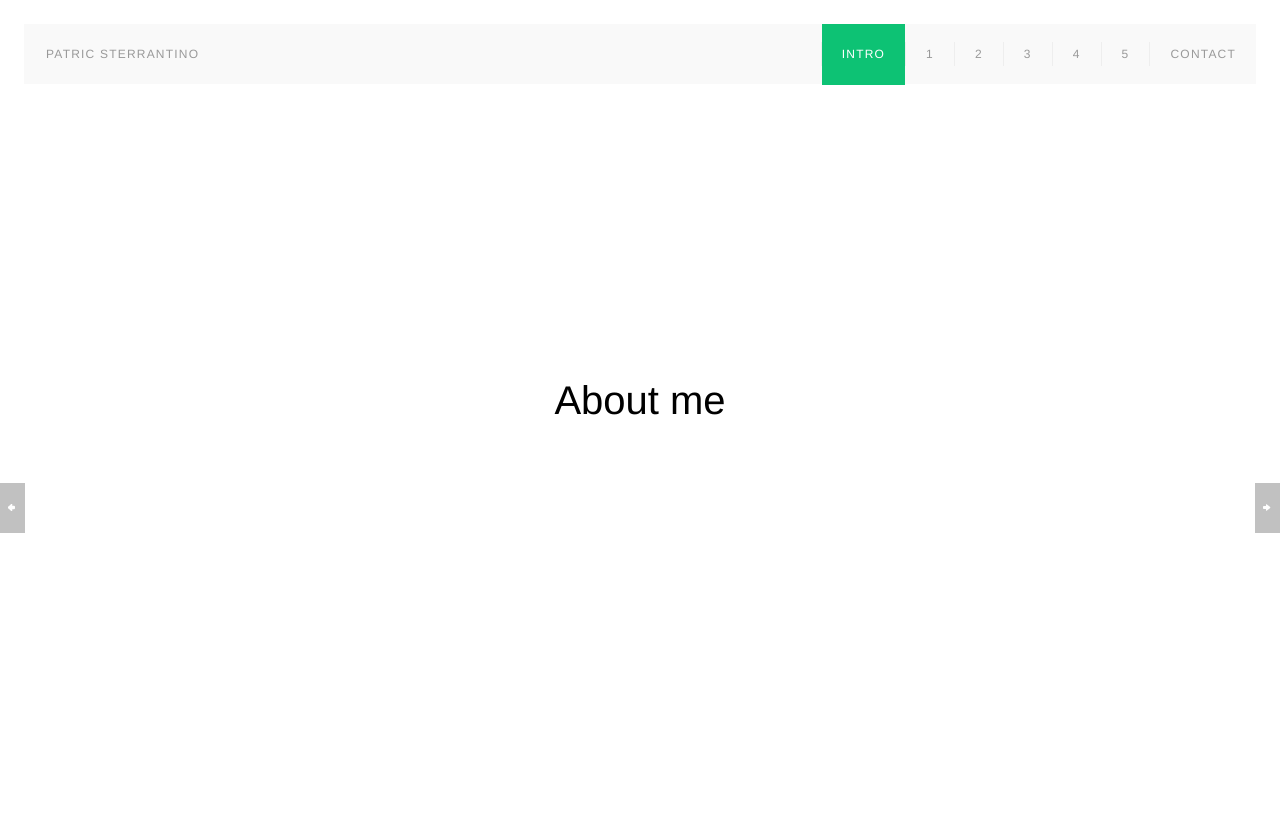
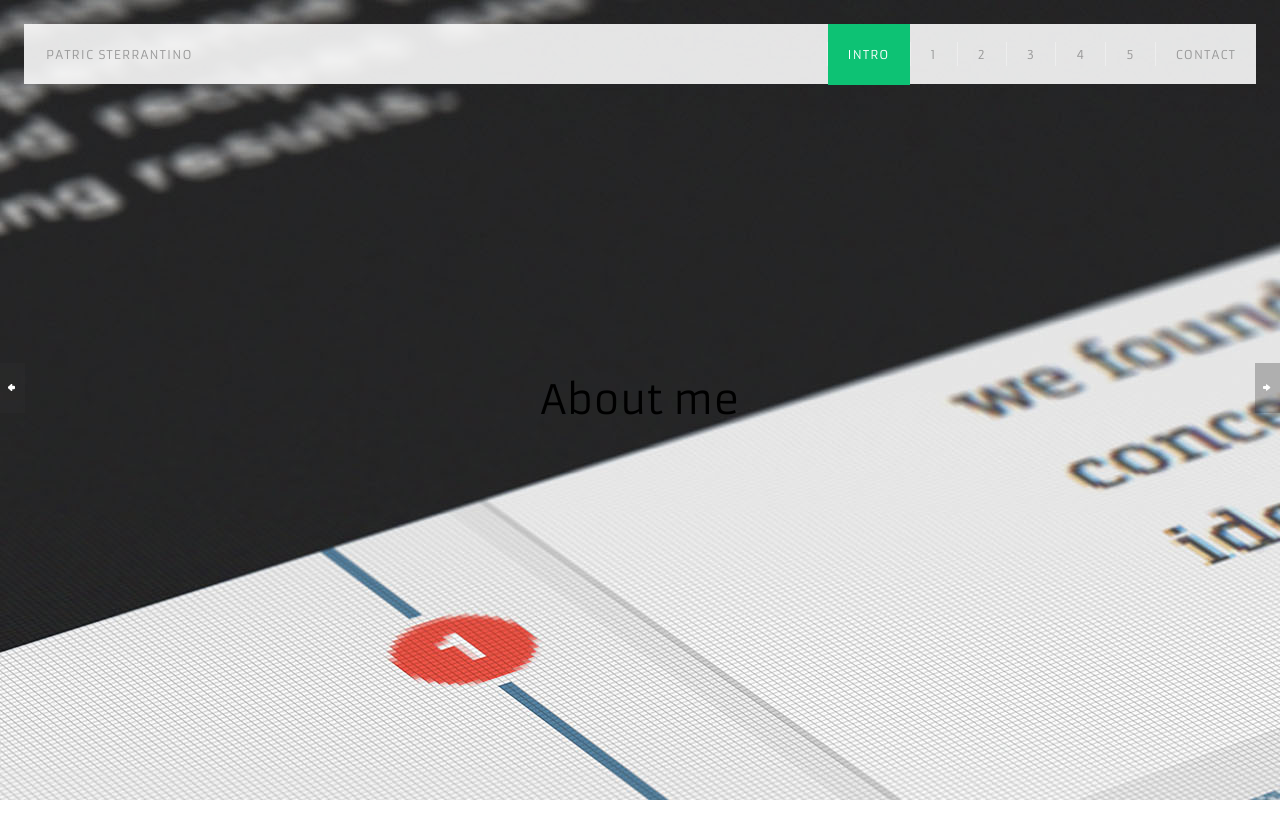
Before and after one commit to flytoe/Showcase, a plain HTML site: page index.html in a window 1280 px wide. After the commit the page ends 800 px from the top, so only its background shows below. Drawn offline with nearby package versions, Linux system fonts and the light colour scheme.

Commit message:
updates#03

```diff
--- a/index.html
+++ b/index.html
@@ -22,6 +22,8 @@
 
         <link rel="shortcut icon" href="favicon.ico" type="image/x-icon">
         <link rel="stylesheet" href="style.css" type="text/css" media="screen">
+
+        <link href='http://fonts.googleapis.com/css?family=Armata' rel='stylesheet' type='text/css'>
 
         <script src="js/analytics.js"></script>
         <script src="http://code.jquery.com/jquery-2.0.3.min.js"></script>
@@ -52,7 +54,10 @@
         </header>
 
         <div id="Work">
-            <div class="floor floor-1"><span class="text">About me</span></div>
+            <div class="floor floor-1">
+                <span class="text">About me</span>
+            </div>
+
             <div class="floor floor-2"><span class="text">Work 1</span></div>
             <div class="floor floor-3"><span class="text">Floor 3</span></div>
             <div class="floor floor-4"><span class="text">Floor 4</span></div>
--- a/js/PortfolioJS_old.js
+++ b/js/PortfolioJS_old.js
@@ -1,4 +1,4 @@
-var ascensor = $('#Work').ascensor({ascensorFloorName:["Home", "Implementation", "HTML" , "Jquery" , "CSS", "Smartphone", "End", "Yaaay"], direction: [[0,0],[0,1],[0,2],[0,3],[0,4],[0,5],[0,6],[0,7]]});
+var ascensor = $('#Work').ascensor({ascensorFloorName:["Intro", "Work 1", "HTML" , "Jquery" , "CSS", "Smartphone", "End", "Yaaay", "Work 1 Description"], direction: [[0,0],[0,1],[0,2],[0,3],[0,4],[0,5],[0,6],[0,7],[1,1]]});
 			var ascensorInstance = $('#Work').data('ascensor');
 			$(".links-to-floor li").click(function(event, index) {
 				ascensorInstance.scrollToFloor($(this).index());
--- a/style.css
+++ b/style.css
@@ -22,7 +22,7 @@ time, mark, audio, video {
 
 body {
     background-color: white;
-    font-family: "Helvetica Neue", Arial, Helvetica, sans-serif
+    font-family: 'Armata', sans-serif;
 }
 
 .prev {
@@ -31,7 +31,7 @@ body {
     width: 25px;
     position: absolute;
     left: 0px;
-    height: 100%
+    height: 70%
 }
 
 .prev:hover {
@@ -48,7 +48,7 @@ body {
     width: 25px;
     position: absolute;
     right: 0px;
-    height: 100%
+    height: 70%
 }
 
 .next:hover {
@@ -62,14 +62,18 @@ body {
 .floor .text {
     color: black;
     font-size: 40px;
-    font-weight: 500;
     text-align: center;
     position: absolute;
     top: 50%;
     left: 50%;
     -moz-transform: translateX(-50%) translateY(-50%);
     -webkit-transform: translateX(-50%) translateY(-50%);
-    transform: translateX(-50%) translateY(-50%)
+    transform: translateX(-50%) translateY(-50%);
+    cursor: default;
+}
+
+.floor-1 {
+    background: url("img/work/work01.jpg") 0px 0px no-repeat !important;
 }
 
 .selected a {
@@ -90,7 +94,7 @@ box-sizing: border-box;
 
 .global-header {
     height: 60px;
-    background: #F9F9F9;
+    background: rgba(250,250,250,0.9);
     margin: 24px;
     position: relative;
     z-index: 1000;
@@ -117,11 +121,8 @@ box-sizing: border-box;
 
 .global-header .nav-item {
     display: inline-block;
-    font-family: 'proxima_nova_ltsemibold', Helvetica, Arial;
-    font-weight: 500;
     font-style: normal;
     font-size: 12px;
-    font-size: 0.75rem;
     text-transform: uppercase;
     height: 60px;
     vertical-align: top;
@@ -159,3 +160,13 @@ box-sizing: border-box;
     content: "";
     display: table;
 }
+
+backgroundImage{
+    margin: 0 auto;
+    overflow:hidden;
+    position: relative;
+}
+
+img.absolute{
+    position:absolute;
+}
```
Also changed, not shown: img/work/work01.jpg (added).
